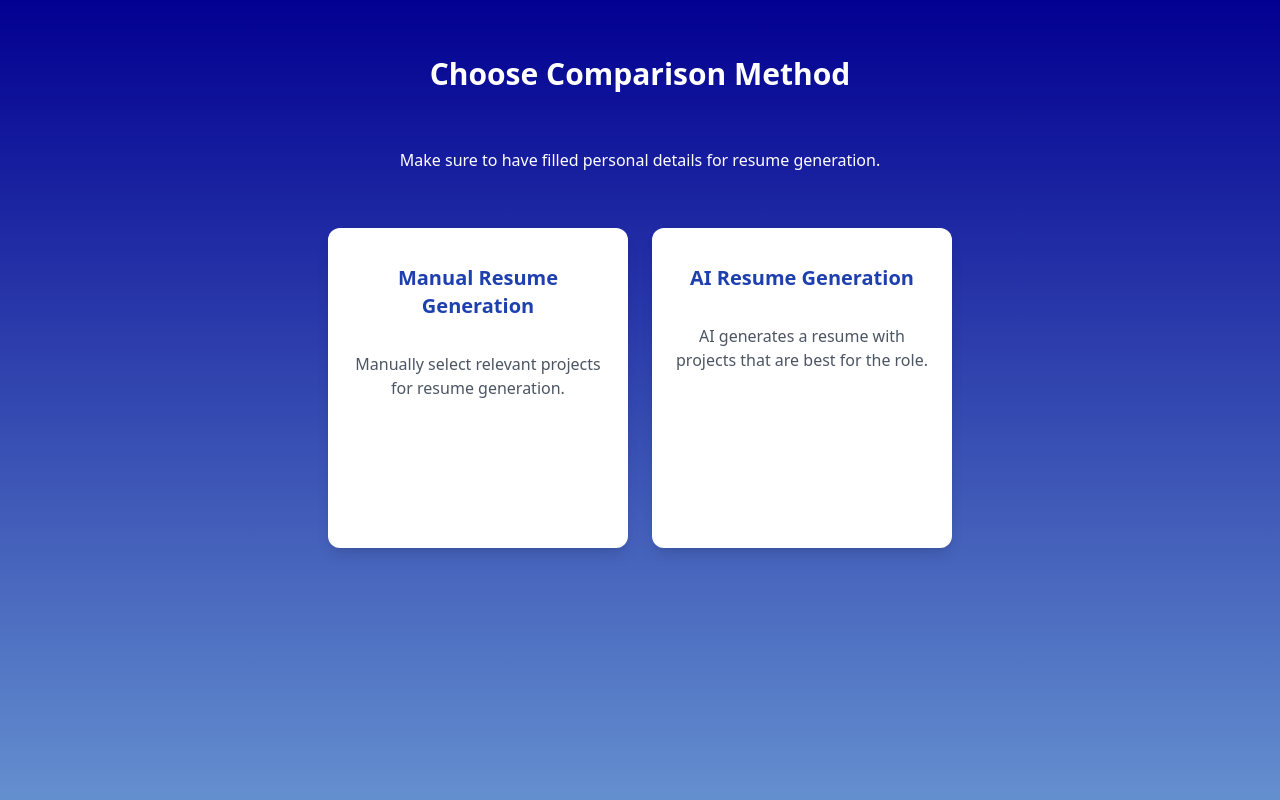
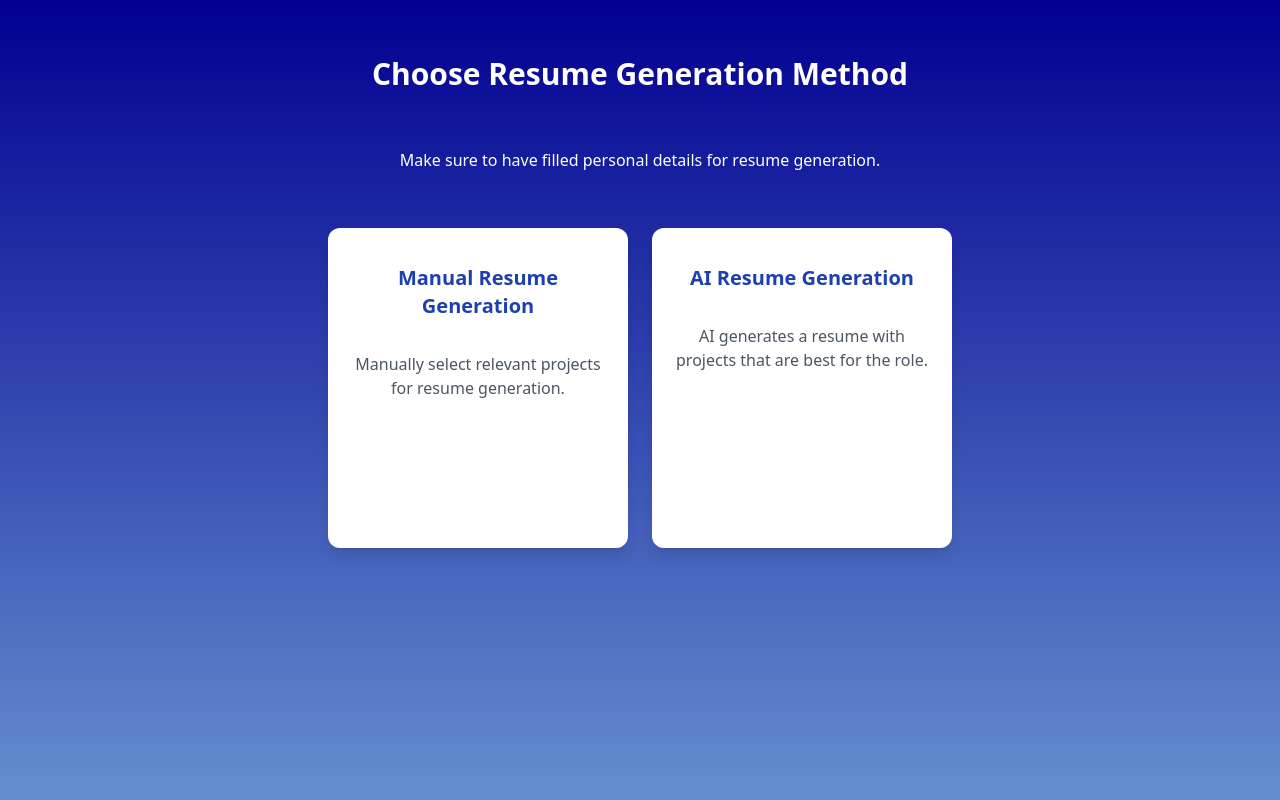
Before and after one commit to 0layiw0la/Github-JD, a Flask app: template templates/compare_choice.html in a window 1280 px wide. Run offline with Flask 3, Linux system fonts and the light colour scheme; the template is opened without the code that fills it, so the values that code supplies are empty; some libraries are stand-ins or nearby versions.

Commit message:
Update compare_choice.html

```diff
--- a/templates/compare_choice.html
+++ b/templates/compare_choice.html
@@ -1,7 +1,7 @@
 {% extends "base.html" %}
 
 {% block content %}
-<h2 class="text-3xl font-semibold mb-[7vh] sm:pt-[5vh] pt-[3vh] text-center text-white">Choose Comparison Method</h2>
+<h2 class="text-3xl font-semibold mb-[7vh] sm:pt-[5vh] pt-[3vh] text-center text-white">Choose Resume Generation Method</h2>
 <p class="text-center text-white mb-4">Make sure to have filled personal details for resume generation.</p>
 <div class="flex flex-col sm:flex-row gap-6 justify-center items-center h-[50vh]">
   <!-- Manual Comparison Card -->
```
